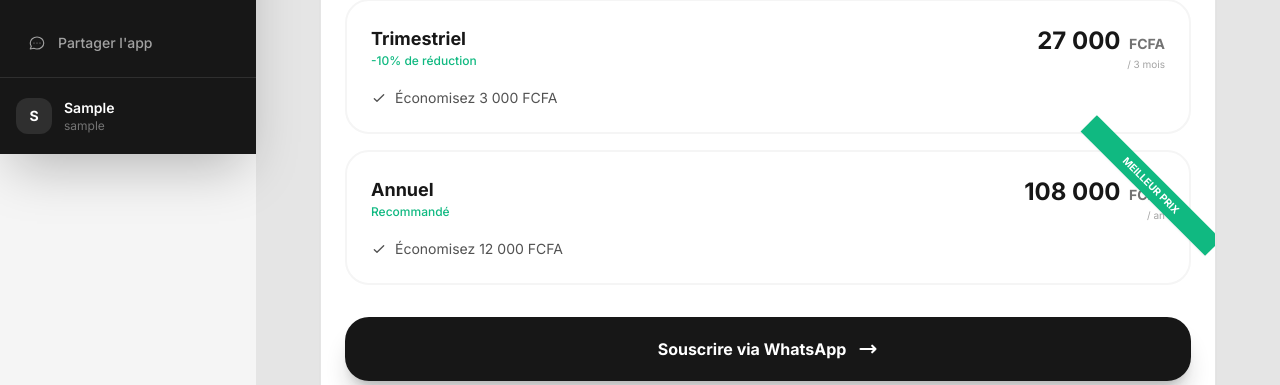
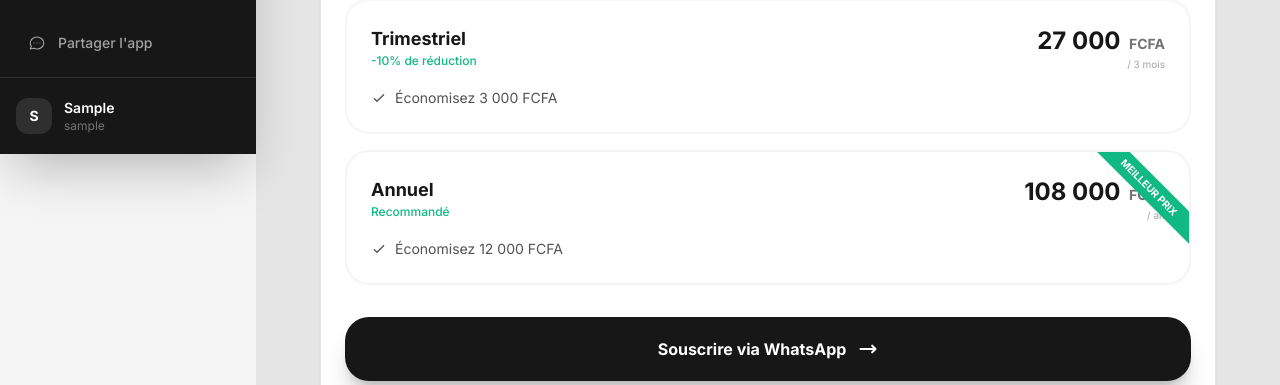
Before and after one commit to Leaksan/compta, a Flask app: page /pro in a window 1280 px wide. Shown: the part 646-1031 px from the top of the page. Run offline with Flask 3, Linux system fonts and the light colour scheme; the visitor is signed in with stand-in values (Sample User, id 1); data comes from the database, SQL or seed files in the repository; some libraries are stand-ins or nearby versions.

Commit message:
Update pro.html

```diff
--- a/api/templates/pro.html
+++ b/api/templates/pro.html
@@ -1,8 +1,8 @@
-{% extends 'base.html' %}
+ {% extends 'base.html' %}
 {% block title %} — PRO{% endblock %}
 
 {% block content %}
-<div class="min-h-screen pb-24">
+<div class="min-h-screen pb-24 overflow-x-hidden">
   <div class="bg-white px-6 pt-12 pb-8 shadow-sm border-b border-neutral-100">
     <h1 class="text-3xl font-light tracking-tight text-neutral-900 mb-2">Version PRO</h1>
     <p class="text-neutral-500 text-sm">Libérez tout le potentiel de votre comptabilité</p>
@@ -100,7 +100,7 @@
           <!-- Annual Plan -->
           <label class="relative block group cursor-pointer">
             <input type="radio" name="plan" value="annual" class="peer hidden">
-            <div class="bg-white border-2 border-neutral-100 rounded-3xl p-6 transition-all duration-300 peer-checked:border-neutral-900 peer-checked:bg-neutral-50/50 group-hover:border-neutral-200 overflow-hidden ring-offset-2 peer-checked:ring-2 peer-checked:ring-neutral-900/10">
+            <div class="relative bg-white border-2 border-neutral-100 rounded-3xl p-6 transition-all duration-300 peer-checked:border-neutral-900 peer-checked:bg-neutral-50/50 group-hover:border-neutral-200 overflow-hidden ring-offset-2 peer-checked:ring-2 peer-checked:ring-neutral-900/10">
               <!-- Popular Badge -->
               <div class="absolute -right-12 top-6 rotate-45 bg-success text-white text-[10px] font-black py-1 w-44 text-center shadow-sm">MEILLEUR PRIX</div>
 
```
